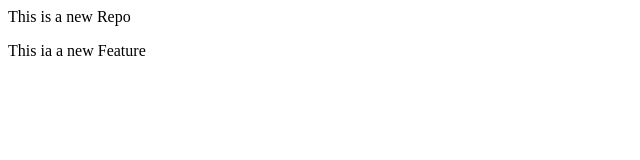
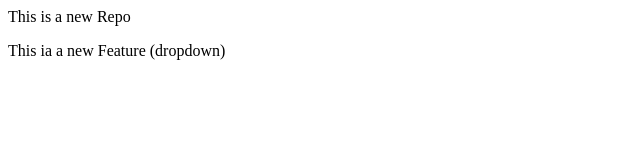
Before and after one commit to Purva-Guralkar/localrepo, a plain HTML site: page index.html in a window 1280 px wide. Shown: the full height of the page, 0-640 px from the left. Drawn offline with Linux system fonts and the light colour scheme.

Commit message:
Add Dropdown

```diff
--- a/index.html
+++ b/index.html
@@ -1,2 +1,2 @@
 <p>This is a new Repo</p>
-<p>This ia a new Feature</p>
+<p>This ia a new Feature (dropdown)</p>
```
